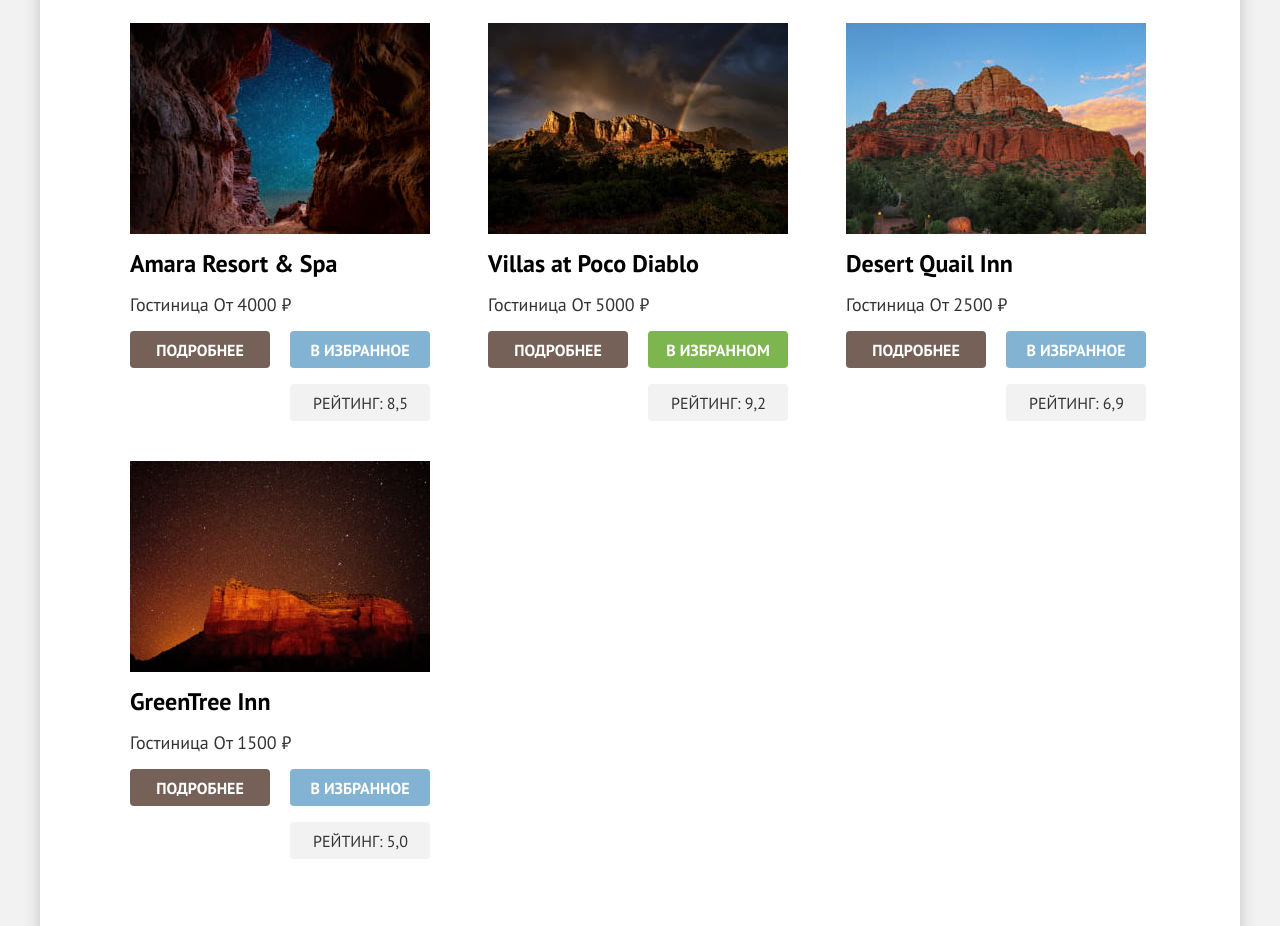
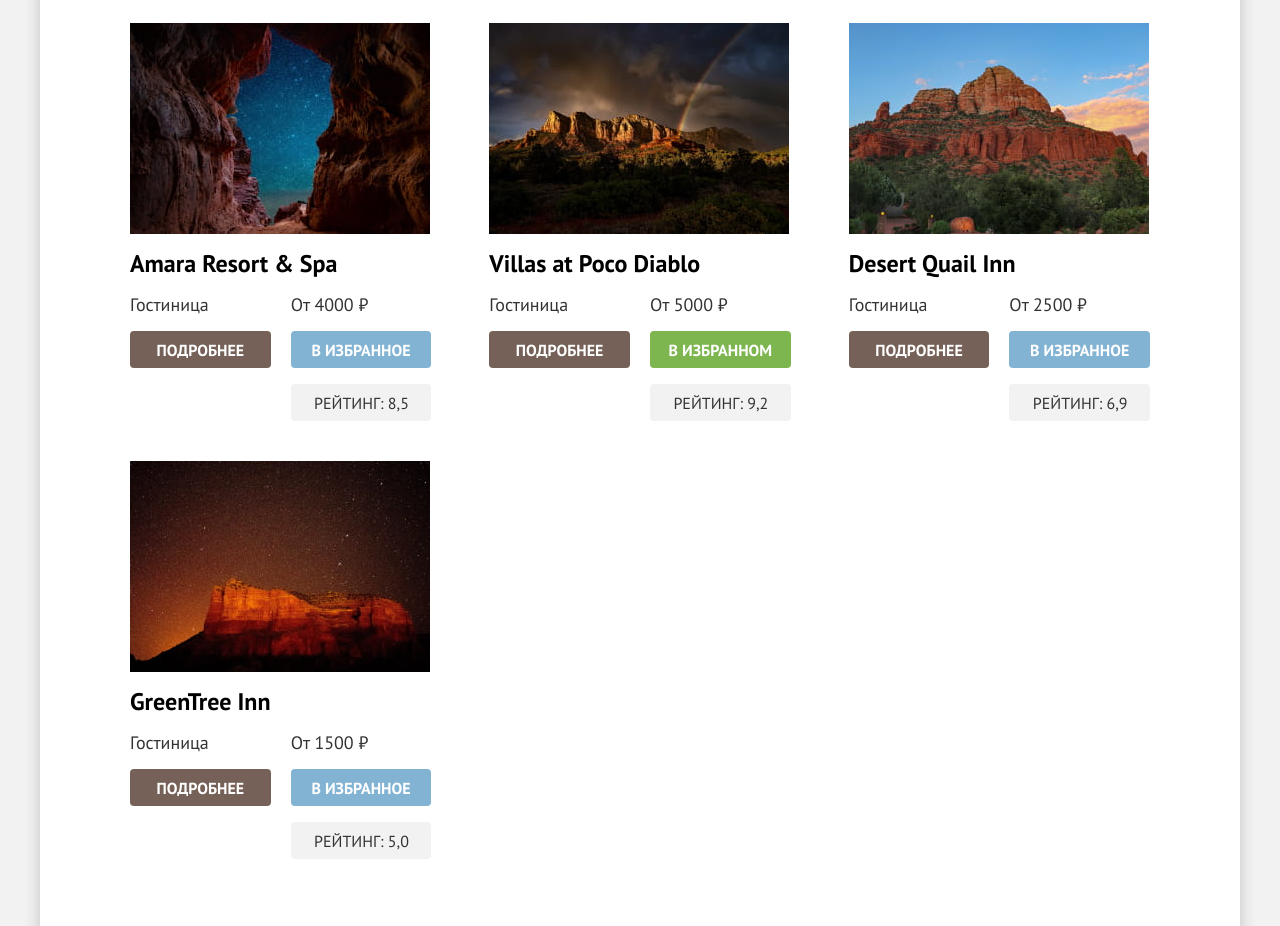
Before and after one commit to htmlacademy-htmlcss/1888439-sedona-34, a plain HTML site: page catalog.html in a window 1280 px wide. Shown: the part 634-1560 px from the top of the page. Drawn offline with Linux system fonts and the light colour scheme.

Commit message:
Added grid layout

```diff
--- a/catalog.html
+++ b/catalog.html
@@ -167,15 +167,10 @@
             <li class="hotels-item">
                 <h3 class="hotels-title">Amara Resort & Spa</h3>
                 <img class="hotels-image" src="images/hotels/hotel-1.jpg" width="300" height="211" alt="Amara Resort & Spa">
-                <p class="hotels-info">
-                  <span class="hotels-type">Гостиница</span>
-                  <span class="hotels-price">От 4000 ₽</span>
-                </p>
-                <div class="hotels-buttons">
+                <p class="hotels-type">Гостиница</p>
+                <p class="hotels-price">От 4000 ₽</p>
                 <a class="button" href="#">Подробнее</a>
                 <a class="button button-additional" href="#">В избранное</a>
-                </div>
-                <div class="hotels-stats">
                 <p class="hotels-rating-stars">
                   <span class="hotels-rating-star hotels-rating-star-active"></span>
                   <span class="hotels-rating-star hotels-rating-star-active"></span>
@@ -185,20 +180,14 @@
                   <span class="visually-hidden">4 звезды</span>
                 </p>
                 <p class="hotels-rating">Рейтинг: 8,5</p>
-                </div>
             </li>
             <li class="hotels-item">
                 <h3 class="hotels-title">Villas at Poco Diablo</h3>
                 <img class="hotels-image" src="images/hotels/hotel-2.jpg" width="300" height="211" alt="Villas at Poco Diablo">
-                <p class="hotels-info">
-                  <span class="hotels-type">Гостиница</span>
-                  <span class="hotels-price">От 5000 ₽</span>
-                </p>
-                <div class="hotels-buttons">
+                <p class="hotels-type">Гостиница</p>
+                <p class="hotels-price">От 5000 ₽</p>
                 <a class="button" href="#">Подробнее</a>
                 <a class="button button-selected" href="#">В избранном</a>
-                </div>
-                <div class="hotels-stats">
                 <p class="hotels-rating-stars">
                   <span class="hotels-rating-star hotels-rating-star-active"></span>
                   <span class="hotels-rating-star hotels-rating-star-active"></span>
@@ -208,20 +197,14 @@
                   <span class="visually-hidden">4 звезды</span>
                 </p>
                 <p class="hotels-rating">Рейтинг: 9,2</p>
-                </div>
             </li>
             <li class="hotels-item">
                 <h3 class="hotels-title">Desert Quail Inn</h3>
                 <img class="hotels-image" src="images/hotels/hotel-3.jpg" width="300" height="211" alt="Desert Quail Inn">
-                <p class="hotels-info">
-                  <span class="hotels-type">Гостиница</span>
-                  <span class="hotels-price">От 2500 ₽</span>
-                </p>
-                <div class="hotels-buttons">
+                <p class="hotels-type">Гостиница</p>
+                <p class="hotels-price">От 2500 ₽</p>
                 <a class="button" href="#">Подробнее</a>
                 <a class="button button-additional" href="#">В избранное</a>
-                </div>
-                <div class="hotels-stats">
                 <p class="hotels-rating-stars">
                   <span class="hotels-rating-star hotels-rating-star-active"></span>
                   <span class="hotels-rating-star hotels-rating-star-active"></span>
@@ -231,20 +214,14 @@
                   <span class="visually-hidden">3 звезды</span>
                 </p>
                 <p class="hotels-rating">Рейтинг: 6,9</p>
-                </div>
             </li>
             <li class="hotels-item">
                 <h3 class="hotels-title">GreenTree Inn</h3>
                 <img class="hotels-image" src="images/hotels/hotel-4.jpg" alt="GreenTree Inn">
-                <p class="hotels-info">
-                  <span class="hotels-type">Гостиница</span>
-                  <span class="hotels-price">От 1500 ₽</span>
-                </p>
-                <div class="hotels-buttons">
+                <p class="hotels-type">Гостиница</p>
+                <p class="hotels-price">От 1500 ₽</p>
                 <a class="button" href="#">Подробнее</a>
                 <a class="button button-additional" href="#">В избранное</a>
-                </div>
-                <div class="hotels-stats">
                 <p class="hotels-rating-stars">
                   <span class="hotels-rating-star hotels-rating-star-active"></span>
                   <span class="hotels-rating-star hotels-rating-star-active"></span>
@@ -254,7 +231,6 @@
                   <span class="visually-hidden">2 звезды</span>
                 </p>
                 <p class="hotels-rating">Рейтинг: 5,0</p>
-                </div>
             </li>
           </ul>
 
--- a/styles/styles.css
+++ b/styles/styles.css
@@ -652,8 +652,10 @@ img {
 }
 
 .hotels-list {
-  display: flex;
-  flex-wrap: wrap;
+  display: grid;
+  /* flex-wrap: wrap; */
+  grid-template-columns: repeat(3, 1fr);
+  column-gap: 18px;
   margin: 0;
   margin-bottom: 65px;
   padding: 0;
@@ -661,48 +663,49 @@ img {
 }
 
 .hotels-item {
-  display: flex;
-  flex-direction: column;
-  width: 340px;
-  height: 438px;
+  display: grid;
+  grid-template-columns: 1fr 1fr;
+  grid-template-rows: min-content auto min-content min-content min-content;
+  row-gap: 16px;
+  column-gap: 20px;
+  /* flex-direction: column; */
+  min-width: 340px;
+  /* height: 438px; */
   margin: 0;
-  margin-right: 18px;
+  /* margin-right: 18px; */
   padding: 20px;
 }
 
-.hotels-item:nth-child(3n) {
+/* .hotels-item:nth-child(3n) {
   margin: 0;
-}
+} */
 
 .hotels-title {
   margin: 0;
-  margin-bottom: 16px;
+  grid-column: 1 / -1;
   font-size: 24px;
   font-weight: 700;
   line-height: 28px;
+  vertical-align: middle;
 }
 
 .hotels-image {
-  order: -1;
-  margin-bottom: 16px;
+  grid-row-start: 1;
+  grid-column: 1 / -1;
 }
 
-.hotels-info {
+.hotels-type {
   margin: 0;
-  margin-bottom: 16px;
   font-size: 18px;
   line-height: 21px;
   color: #333333;
 }
 
-.hotels-buttons {
-  display: flex;
-  justify-content: space-between;
-  margin-bottom: 16px;
-}
-
-.hotels-buttons .button {
-  width: 140px;
+.hotels-price {
+  margin: 0;
+  font-size: 18px;
+  line-height: 21px;
+  color: #333333;
 }
 
 .hotels-stats {
@@ -710,14 +713,9 @@ img {
   justify-content: space-between;
 }
 
-.hotels-stats .hotels-rating-stars,
-.hotels-stats .hotels-rating {
-  width: 140px;
-  margin: 0;
-}
-
 .hotels-rating-stars {
   display: flex;
+  margin: 0;
   align-items: center;
 }
 
@@ -733,6 +731,7 @@ img {
 }
 
 .hotels-rating {
+  margin: 0;
   padding-top: 9px;
   padding-right: 22px;
   padding-bottom: 8px;
```
Lines whose indentation alone changed are shown as unchanged.
